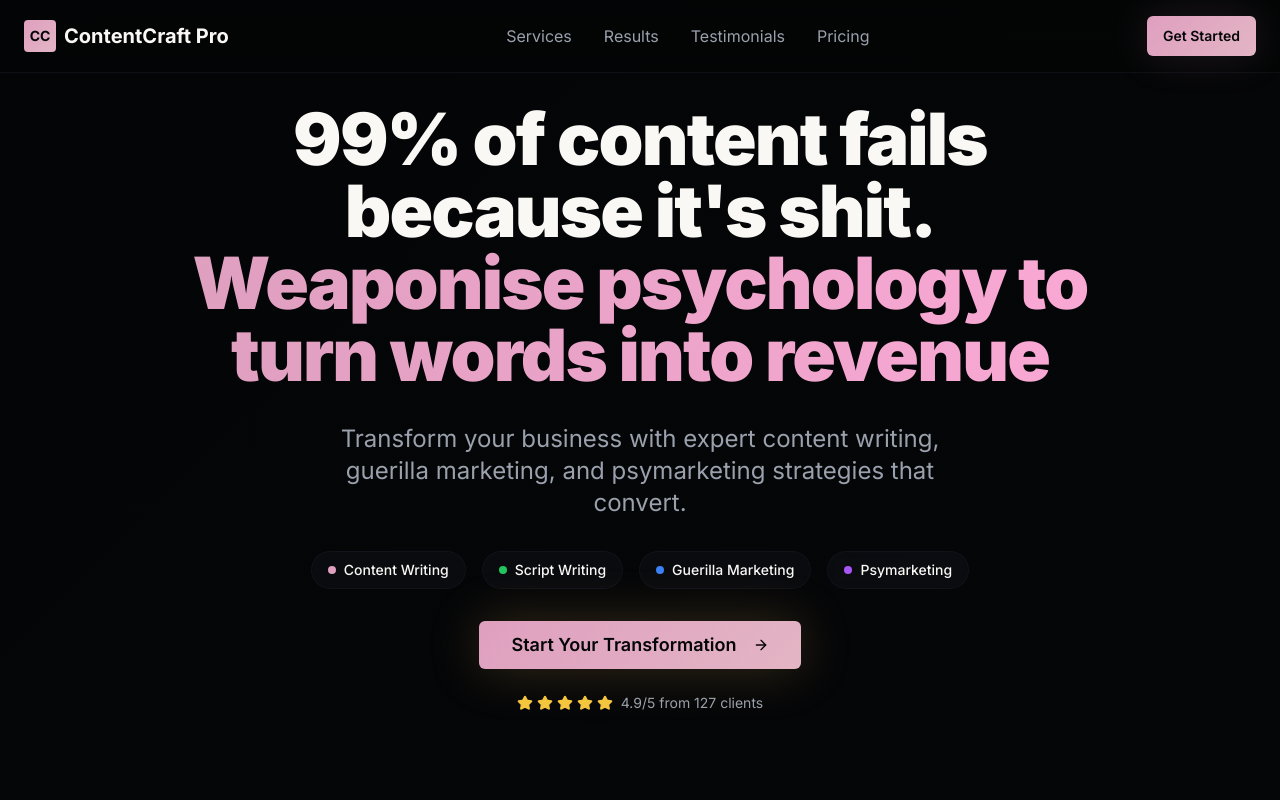
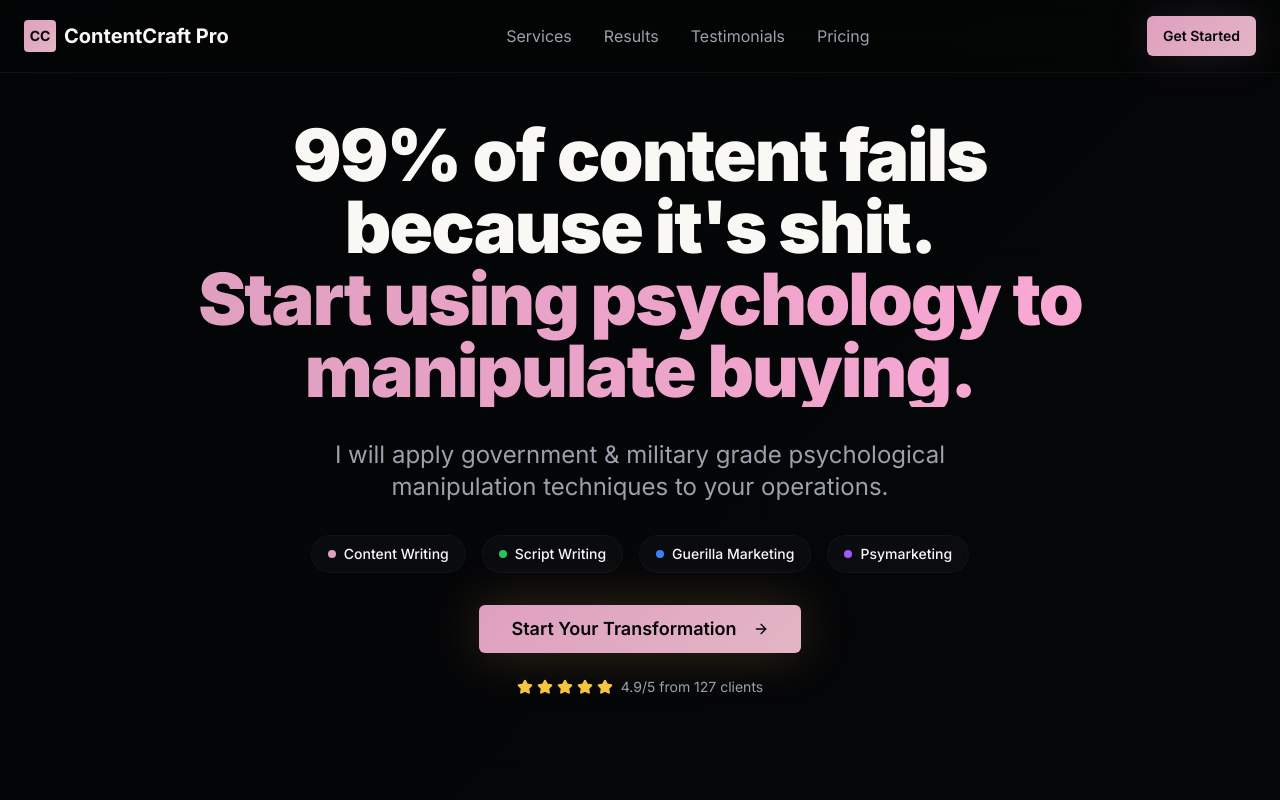
Before and after one commit to arizmi/mind-meld-wordsmith, a React (Vite) app: page / in a window 1280 px wide. Shown: the top 800 px of the page. Built offline with nearby package versions, Linux system fonts and the light colour scheme.

Commit message:
Visual edit in Lovable
Edited UI in Lovable

```diff
--- a/src/components/Hero.tsx
+++ b/src/components/Hero.tsx
@@ -6,12 +6,10 @@ const Hero = () => {
         <div className="max-w-4xl mx-auto space-y-8 animate-fade-in">
           <h1 className="hero-text">
             <span className="block">99% of content fails because it's shit.</span>
-            <span className="block gradient-text">Weaponise psychology to turn words into revenue</span>
+            <span className="block gradient-text">Start using psychology to manipulate buying.</span>
           </h1>
 
-          <p className="text-xl md:text-2xl text-muted-foreground max-w-2xl mx-auto leading-relaxed">
-            Transform your business with expert content writing, guerilla marketing, and psymarketing strategies that convert.
-          </p>
+          <p className="text-xl md:text-2xl text-muted-foreground max-w-2xl mx-auto leading-relaxed">I will apply government &amp; military grade psychological manipulation techniques to your operations.</p>
 
           <div className="flex flex-wrap justify-center gap-4 mb-8">
             <div className="service-badge">
```
